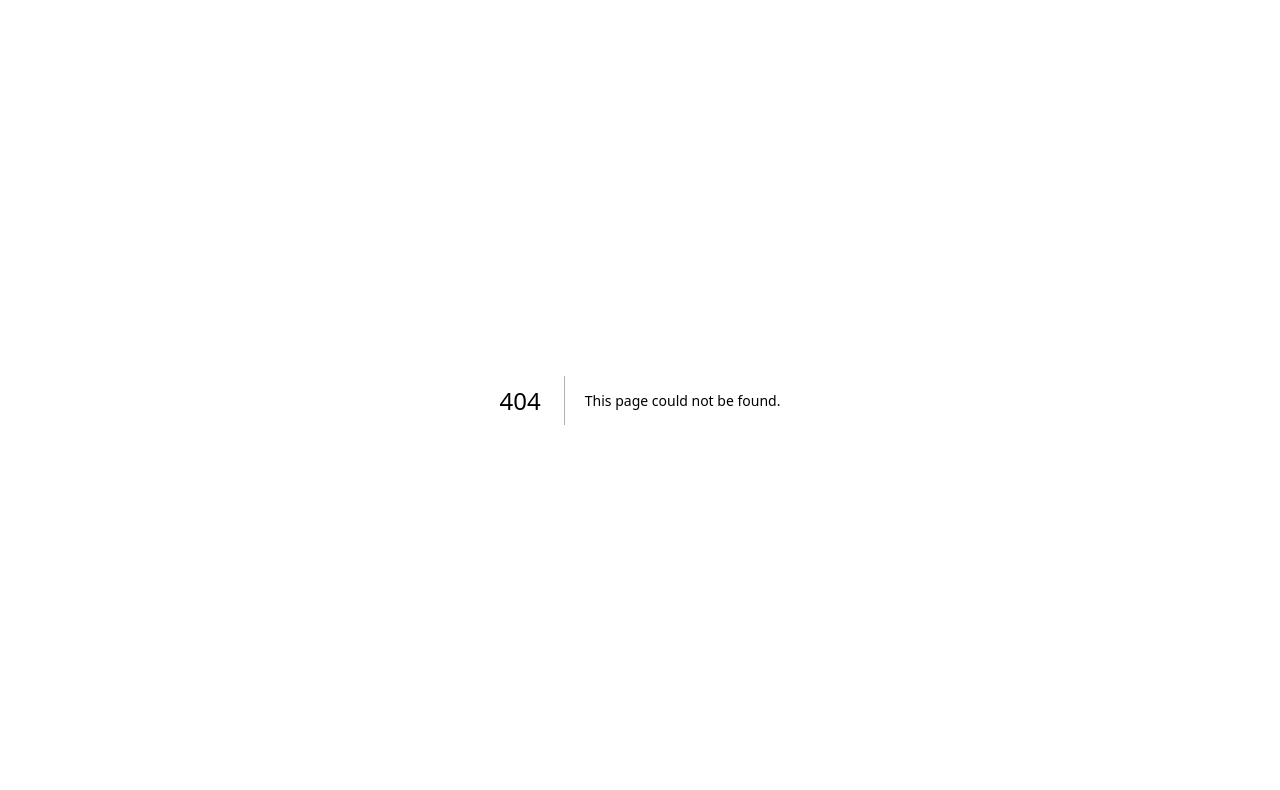
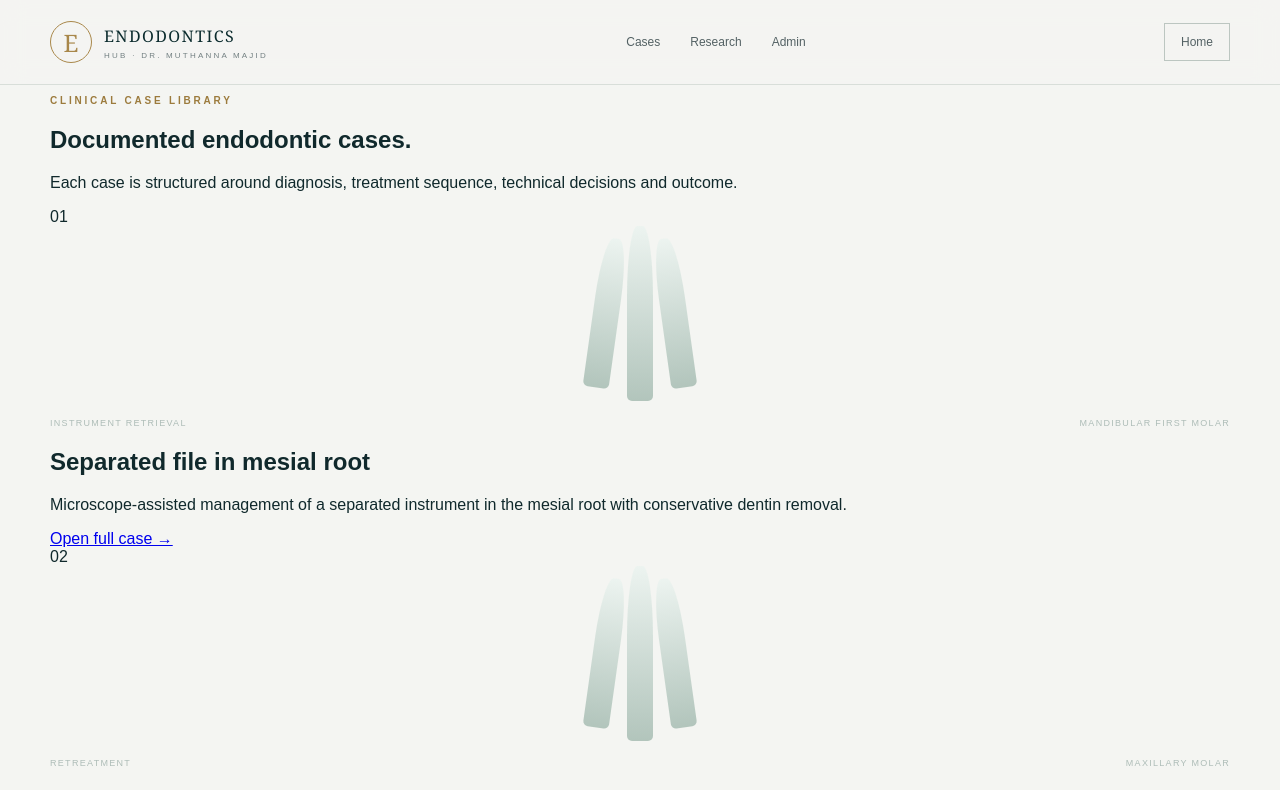
Before and after one commit to mutumajid111-creator/endodontics-hub, a Next.js app: page /cases in a window 1280 px wide. Before the commit this address had no page. Shown: the top 790 px of the page. Built offline with nearby package versions, Linux system fonts and the light colour scheme.

Commit message:
Add clinical cases index page

```diff
--- /dev/null
+++ b/app/cases/page.tsx
@@ -0,0 +1,33 @@
+import Link from "next/link";
+import { clinicalCases } from "@/lib/content";
+
+export const metadata = { title: "Clinical Cases | Endodontics Hub" };
+
+export default function CasesPage() {
+  return (
+    <main>
+      <header className="header">
+        <div className="shell nav">
+          <Link href="/" className="logo"><span className="mark">E</span><span><strong>ENDODONTICS</strong><small>HUB · DR. MUTHANNA MAJID</small></span></Link>
+          <nav className="navlinks"><Link href="/cases">Cases</Link><Link href="/research">Research</Link><Link href="/admin">Admin</Link></nav>
+          <Link href="/" className="navcta">Home</Link>
+        </div>
+      </header>
+
+      <section className="pageHero shell">
+        <p className="eyebrow">CLINICAL CASE LIBRARY</p>
+        <h1>Documented endodontic cases.</h1>
+        <p>Each case is structured around diagnosis, treatment sequence, technical decisions and outcome.</p>
+      </section>
+
+      <section className="shell caseArchive">
+        {clinicalCases.map((c, i) => (
+          <article className="archiveCard" key={c.slug}>
+            <div className="archiveVisual"><span>{String(i + 1).padStart(2, "0")}</span><div className="xrayTooth"><b></b><b></b><b></b></div></div>
+            <div className="archiveBody"><div className="caseMeta darkText"><span>{c.category}</span><span>{c.tooth}</span></div><h2>{c.title}</h2><p>{c.summary}</p><Link href={`/cases/${c.slug}`}>Open full case →</Link></div>
+          </article>
+        ))}
+      </section>
+    </main>
+  );
+}
```
